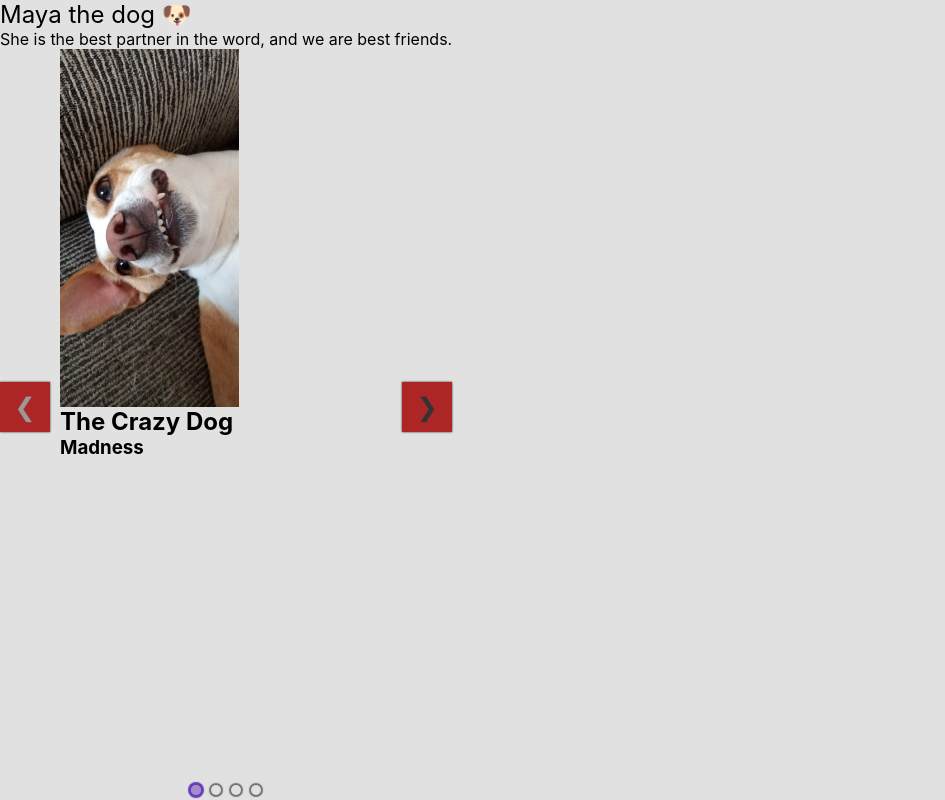
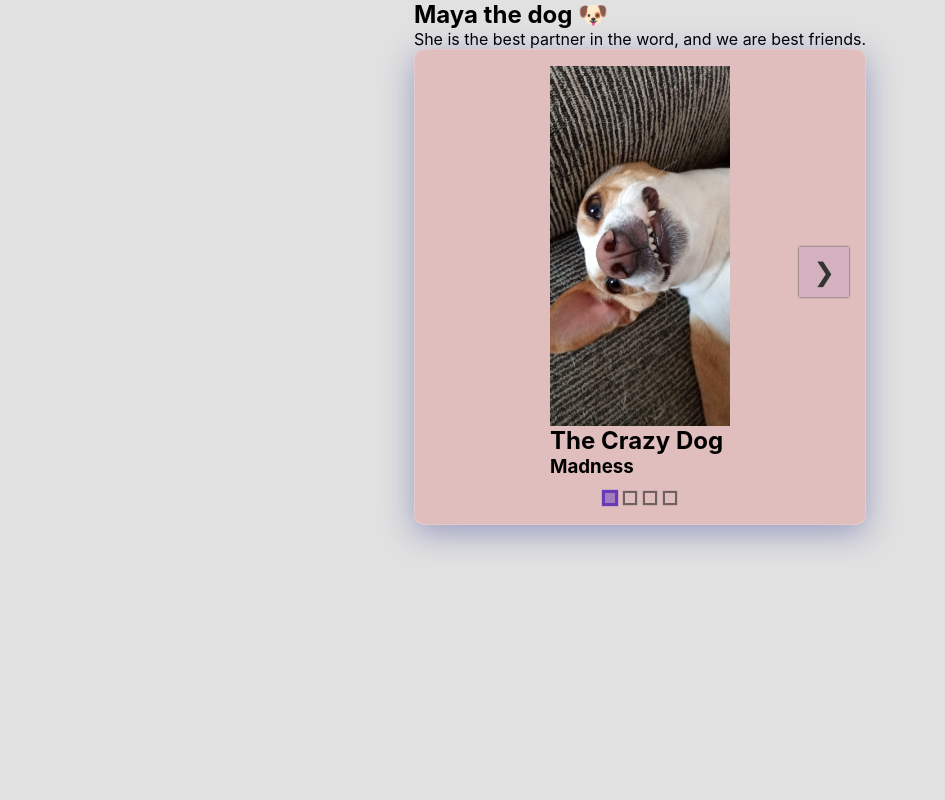
Before and after one commit to linefmv/moodsOfMaya, a React (Create React App) app: page / in a window 1280 px wide. Shown: the whole page, without its empty margins (0-945 px from the left). Built offline with nearby package versions, Linux system fonts and the light colour scheme.

Commit message:
add style

```diff
--- a/src/App.css
+++ b/src/App.css
@@ -5,11 +5,11 @@
     box-sizing: border-box;
   }
 
-
   body {
     width: 100%;
     height: 100%;
     background-color: #e1e1e1;
     display: flex;
-
+    justify-content: center;
+    align-items: center;
   }
--- a/src/components/Card/style.css
+++ b/src/components/Card/style.css
@@ -1,4 +1,43 @@
+
+/* square buttons */
 .rec.rec-arrow {
     border-radius: 0;
-    background-color: rgb(172, 38, 38);
 }
+/* round buttons on hover */
+.rec.rec-arrow:hover {
+    border-radius: 50%;
+}
+/* hide disabled buttons */
+.rec.rec-arrow:disabled {
+    visibility: hidden;
+}
+/* disable default outline on focused items */
+/* add custom outline on focused items */
+.rec.rec-dot {
+    border-radius: 0%;
+}
+
+.rec.rec-carousel-item {
+    height: 20%;
+}
+
+.rec.rec-slider-container {
+    width: 80%;
+}
+
+.rec.rec-carousel-wrapper {
+    background: rgba( 228, 88, 88, 0.25 );
+box-shadow: 0 8px 32px 0 rgba( 31, 38, 135, 0.37 );
+backdrop-filter: blur( 2.5px );
+-webkit-backdrop-filter: blur( 2.5px );
+border-radius: 10px;
+border: 1px solid rgba( 255, 255, 255, 0.18 );align-items: center;
+padding: 2vh;
+display: flex;
+align-items: center;
+justify-content: center;
+}
+
+.rec.rec-pagination {
+    margin-top: 10px;
+}
--- a/src/components/Card/styles.js
+++ b/src/components/Card/styles.js
@@ -1,15 +1,17 @@
 import styled from 'styled-components';
 
+export const BestPart = styled.main`
+  margin-top: 2vh;
+
+`
 export const SelectedMood = styled.section`
- display: flex;
-  overflow-x: auto;
-  scroll-behavior: smooth;
+  display: flex;
+  flex-direction: column;
 `;
 
 export const ImageMood = styled.img`
-width: 100%;
-height: 50%;
-
+  width: 100%;
+  height: 45vh;
 `;
 export const PhotoAndDescription = styled.div`
 display: flex;
--- a/src/components/TitleAndDescription/styles.js
+++ b/src/components/TitleAndDescription/styles.js
@@ -3,12 +3,15 @@ import styled from 'styled-components';
 export const header = styled.header`
   display: flex;
   flex-direction: column;
+  align-items: center;
+
 `;
-export const Title = styled.section`
+export const Title = styled.h1`
   font-size: 1.5rem;
+  align-self: center;
 `;
 
-export const  Description = styled.section`
+export const  Description = styled.p`
    font-size: 1rem;
 
 `;
```
